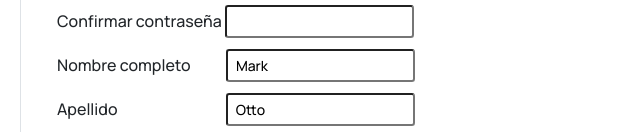
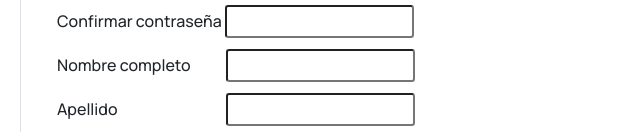
Before and after one commit to ElianaFr/Proyecto-Js, a website: page pages/sesion.html in a window 1280 px wide. Shown: the part 820-952 px from the top of the page, 524-1164 px from the left. Drawn offline with nearby package versions, Linux system fonts and the light colour scheme; a web font is replaced by a local one.

Commit message:
arreglos registro

```diff
--- a/pages/sesion.html
+++ b/pages/sesion.html
@@ -128,7 +128,7 @@
                     </div>
         <!------------------------registro---------------------->
                     <div class="col-md-7 ">
-                        <form class=" m-2 p-3">
+                        <form class="m-2 p-3">
                             <h4 class ="text-center fs-5 ">NUEVOS USUARIOS</h4>
                             <hr class="mb-4">
                             <div class="col-md-8">
@@ -145,11 +145,11 @@
                             </div>
                             <div class="col-md-8 mt-2">
                                 <label for="validationDefault01" class="form-label fs-6 me-4">Nombre completo</label>
-                                <input type="text" class="form-control-sm ms-2 " id="validationDefault01" value="Mark" required>
+                                <input type="text" class="form-control-sm ms-2 " id="validationDefault01" value="" required>
                             </div>
                             <div class="col-md-8 mt-2">
                                 <label for="validationDefault02" class="form-label fs-6 ajusteAp">Apellido</label>
-                                <input type="text" class="form-control-sm" id="validationDefault02" value="Otto" required>
+                                <input type="text" class="form-control-sm" id="validationDefault02" value="" required>
                             </div>
                             <div class="col-md-8 mt-2">
                                 <label for="validationDefault03" class="form-label fs-6 ajustePa">Pais</label>
```
